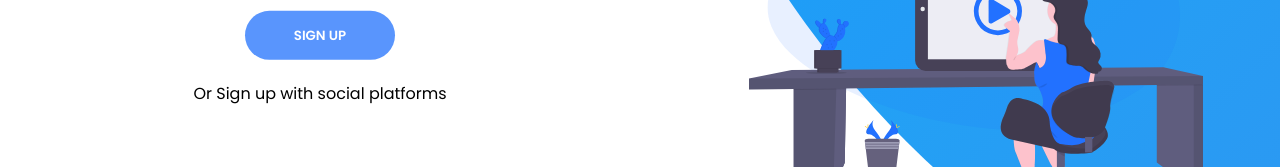
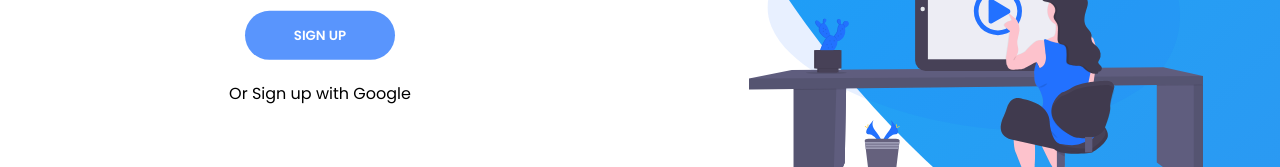
Before and after one commit to sarazaToussaint/tourism-frontEnd, a React (Create React App) app: page / in a window 1280 px wide. Both pictures are taken after a click on the button "SIGN UP". Shown: the part 485-652 px from the top of the page. Built offline with nearby package versions, Linux system fonts and the light colour scheme.

Commit message:
Change the title of the app in login file

```diff
--- a/src/components/loginPage/Login.jsx
+++ b/src/components/loginPage/Login.jsx
@@ -45,7 +45,7 @@ const Login = () => {
                 <input type="password" placeholder="Password" />
               </div>
               <input type="submit" className="btn" value="Sign up" />
-              <p className="social-text">Or Sign up with social platforms</p>
+              <p className="social-text">Or Sign up with Google</p>
             </form>
           </div>
         </div>
```
